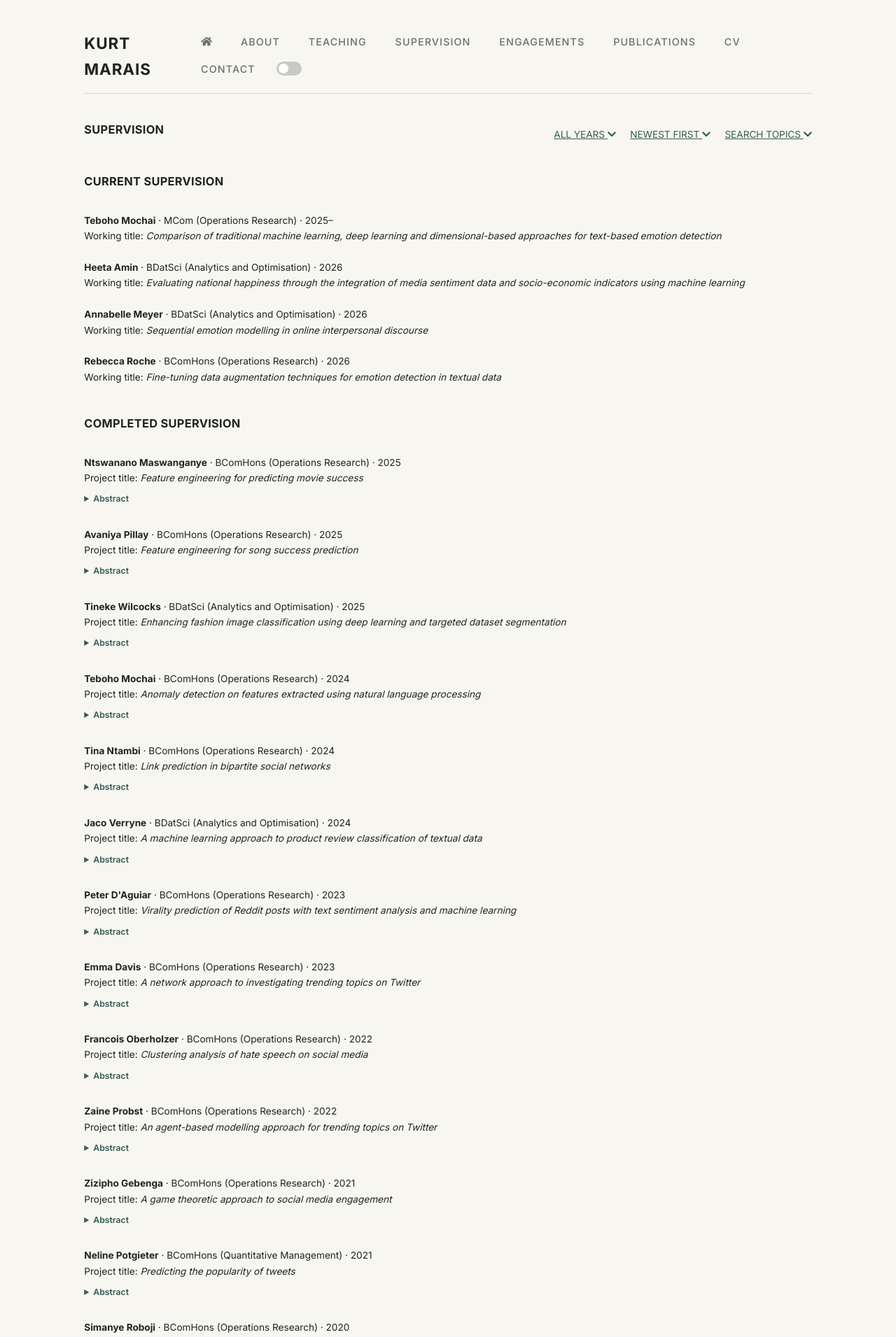
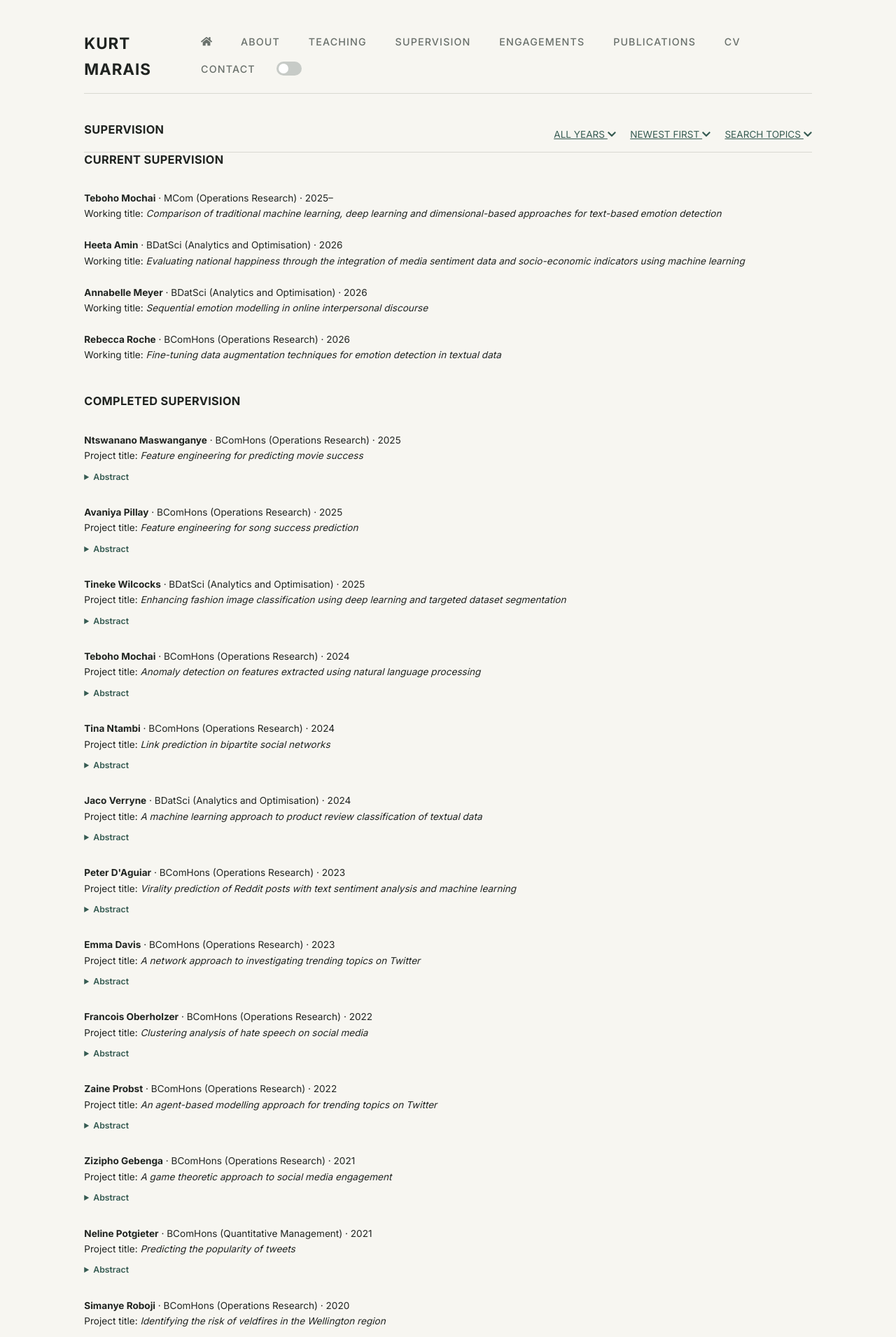
Before and after one commit to kurtmarais/kurtmarais.github.io, a Jekyll site: the page built from supervision.md, in a window 1280 px wide. Shown: the top 1911 px of the page at 70% size. Built offline with Jekyll 4.4.1, drawn with Linux system fonts in a browser that asks for light colours.

Commit message:
Update main.scss

```diff
--- a/_sass/main.scss
+++ b/_sass/main.scss
@@ -447,10 +447,13 @@ h4 {
   align-items: flex-start;
   justify-content: space-between;
   width: 100%;
+  border-bottom: 1px solid #d9d9d1;
 }
 
 .supervision-title-row h3 {
   margin-top: 0;
+  margin-bottom: 0 !important;
+  padding-bottom: 1rem !important;
 }
 
 .supervision-filters {
@@ -458,6 +461,7 @@ h4 {
   align-items: flex-start;
   gap: 1.5rem;
   padding-top: 0.45rem;
+  padding-bottom: 1rem;
 }
 
 
```
